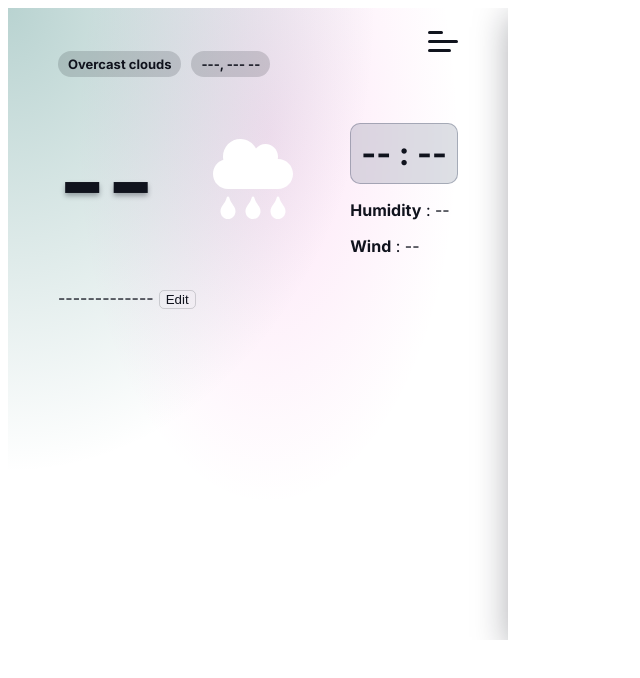
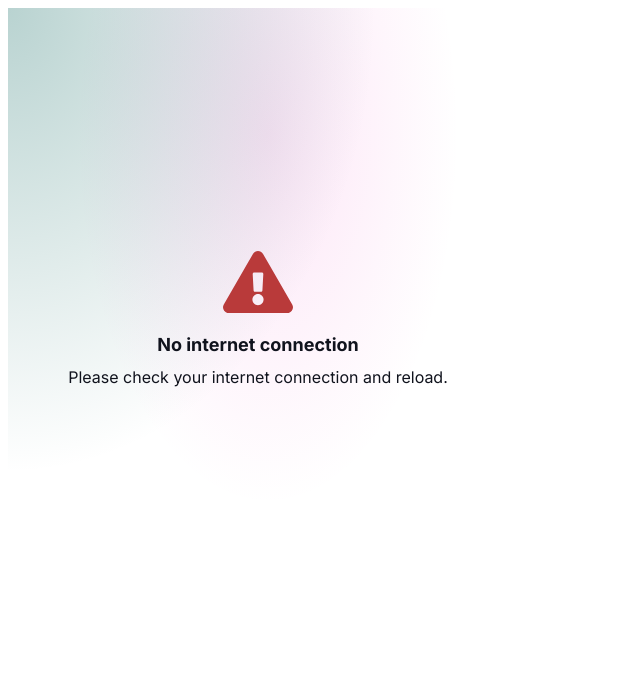
Before and after one commit to Uncle-Sam-Mako/zen-weather, a website built with webpack: page index.html in a window 1280 px wide. Shown: the whole page, without its empty margins (0-640 px from the left). Built offline with Linux system fonts and the light colour scheme; no server answers.

Commit message:
Add no_internet_connection section

```diff
--- a/index.html
+++ b/index.html
@@ -22,7 +22,7 @@
             <div class="weather_card_wrapper">
                 <div id="current_weather" class="current_weather_infos">
                     <div class="condition_date">
-                        <p class="condition">Overcast clouds</p>
+                        <p class="condition">--------------</p>
                         <p class="localdate">---, --- --</p>
                     </div>
                     <div class="temp_hour">
@@ -143,6 +143,16 @@
                     <svg xmlns="http://www.w3.org/2000/svg" viewBox="0 0 352 512"><!-- Font Awesome Free 5.15.2 by @fontawesome - https://fontawesome.com License - https://fontawesome.com/license/free (Icons: CC BY 4.0, Fonts: SIL OFL 1.1, Code: MIT License) --><path d="M242.72 256l100.07-100.07c12.28-12.28 12.28-32.19 0-44.48l-22.24-22.24c-12.28-12.28-32.19-12.28-44.48 0L176 189.28 75.93 89.21c-12.28-12.28-32.19-12.28-44.48 0L9.21 111.45c-12.28 12.28-12.28 32.19 0 44.48L109.28 256 9.21 356.07c-12.28 12.28-12.28 32.19 0 44.48l22.24 22.24c12.28 12.28 32.2 12.28 44.48 0L176 322.72l100.07 100.07c12.28 12.28 32.2 12.28 44.48 0l22.24-22.24c12.28-12.28 12.28-32.19 0-44.48L242.72 256z"/></svg>
                 </button>
             </div>
+
+            <div class="no_internet_page">
+                <span class="no_internet_icon">
+                    <svg width="70" xmlns="http://www.w3.org/2000/svg" viewBox="0 0 576 512"><!-- Font Awesome Free 5.15.2 by @fontawesome - https://fontawesome.com License - https://fontawesome.com/license/free (Icons: CC BY 4.0, Fonts: SIL OFL 1.1, Code: MIT License) --><path d="M569.517 440.013C587.975 472.007 564.806 512 527.94 512H48.054c-36.937 0-59.999-40.055-41.577-71.987L246.423 23.985c18.467-32.009 64.72-31.951 83.154 0l239.94 416.028zM288 354c-25.405 0-46 20.595-46 46s20.595 46 46 46 46-20.595 46-46-20.595-46-46-46zm-43.673-165.346l7.418 136c.347 6.364 5.609 11.346 11.982 11.346h48.546c6.373 0 11.635-4.982 11.982-11.346l7.418-136c.375-6.874-5.098-12.654-11.982-12.654h-63.383c-6.884 0-12.356 5.78-11.981 12.654z"/></svg>
+                </span>
+                <span class="no_internet_text">
+                    <h4>No internet connection</h4>
+                    <p>Please check your internet connection and reload.</p>
+                </span>
+            </div>
         </div>
     </div>
     <script src="./dist/main.js"></script>
--- a/src/css/main.scss
+++ b/src/css/main.scss
@@ -6,7 +6,7 @@
 /*----Set color theme------*/
 
 //Light Mode
-html[data-theme="light"] {
+html {
 
     .weather_card {
         @include lightStyle;
@@ -38,6 +38,9 @@ html[data-theme="dark"] {
     }
     .change_location_modal {
         background: rgba( 16, 19, 29, 0.7 );
+    }
+    .no_internet_page{
+        @include darkStyle;
     }
 }
 
@@ -219,7 +222,7 @@ body {
         min-width: 34px;
         outline: 0;
         width: 34px;
-        z-index: 1;
+        z-index: 9;
 
         &:has(#dark_toggle:checked) {
             #knob {
@@ -246,7 +249,6 @@ body {
             top: 2px;
             transition: background-color linear 80ms;
             width: 28px;
-            z-index: 0;
         }
         #dark_toggle {
             position: absolute;
@@ -339,7 +341,7 @@ body {
     height: 90%;
     padding-top: 30px;
     transform: translateX(5%);
-    z-index: 199;
+    z-index: 999;
 
     .close_location_modal {
         @include closeBtn;
@@ -362,7 +364,7 @@ body {
 
         .map_icon {
             width: 13px;
-            z-index: 100;
+            z-index: 9;
             position: absolute;
             left: 10px;
             top: 25%;
@@ -437,6 +439,40 @@ body {
     }
 }
 
+
+/*---------No intenet section --------*/
+.no_internet_page {
+    @include lightStyle;
+    position: absolute;
+    top: 0;
+    left: 0;
+    width: 100%;
+    height: 100%;
+    display: flex;
+    flex-direction: column;
+    align-items: center;
+    justify-content: center;
+    z-index: 9999;
+
+    .no_internet_text {
+        text-align: center;
+        line-height: .5em;
+
+        h4 {
+            font-size: large;
+        }
+    }
+
+    .no_internet_icon {
+        svg {
+            fill: #b93a3a;
+        }
+    }
+
+}
+
+
+
 /* ------Scrollbar stylizing------- */
 
 /* width */
--- a/src/index.js
+++ b/src/index.js
@@ -85,7 +85,7 @@ const apiKey = 'f9de0c04c1bc48c2a6485330230408';
 const weatherApp = new WeatherApp(apiKey);
 
 // Call the fetchWeatherData method to get weather information
-weatherApp.fetchWeatherData('Brazzaville');
+//weatherApp.fetchWeatherData('Brazzaville');
 
 
 // const change_location_form = document.getElementById('change_location_form');
```
Also changed, not shown: dist/main.js.
